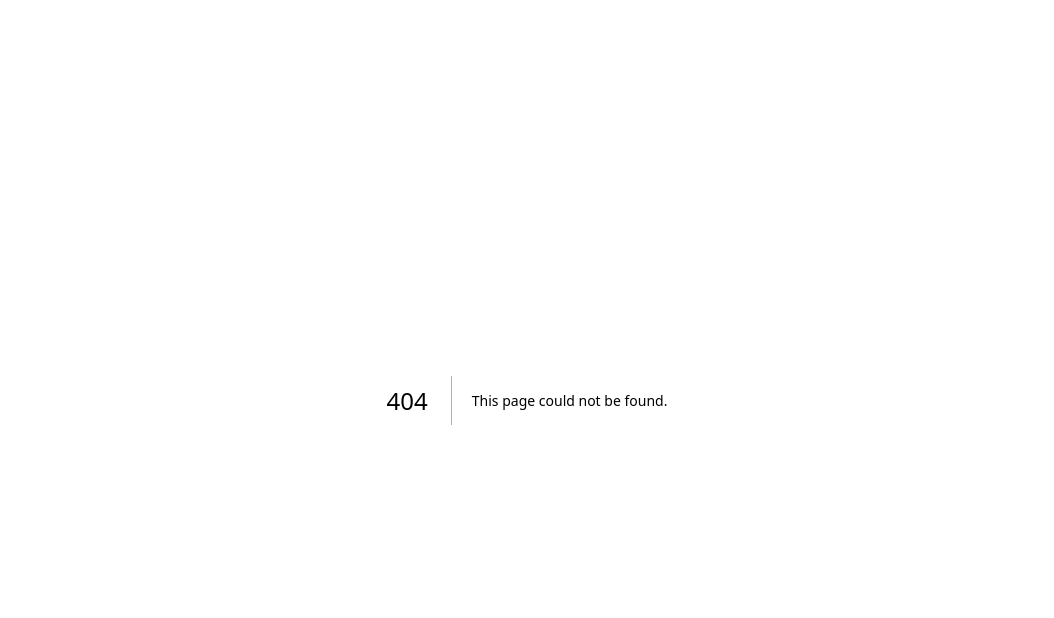
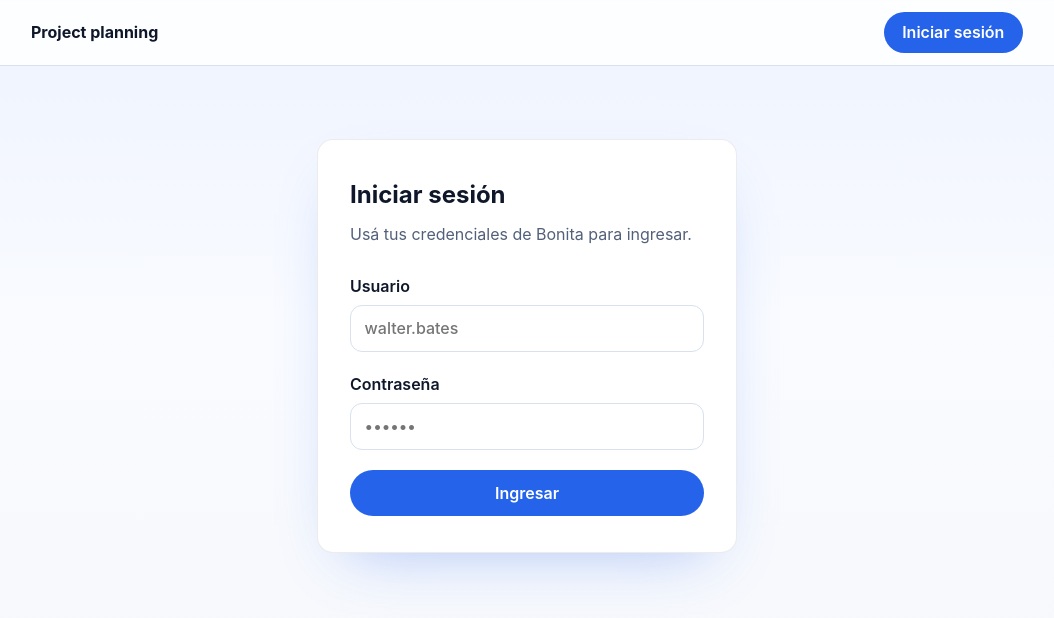
Before and after one commit to Matgc04/dssd-2025, a Next.js app: page /login in a window 1280 px wide. Before the commit this address had no page. Shown: the top 618 px of the page, without its empty margins (113-1167 px from the left). Built offline with nearby package versions, Linux system fonts and the light colour scheme; no server answers.

Commit message:
agrego pagina de login y un navbar basico

```diff
--- a/app/api/login/route.js
+++ b/app/api/login/route.js
@@ -1,27 +1,43 @@
-import { cookies } from 'next/headers';
+import { cookies } from "next/headers";
 import { NextResponse } from "next/server";
 import { store } from "@/lib/store";
 import { newSid } from "@/lib/sessionStore";
 
-export async function GET(request) {
-    const BONITA = process.env.BONITA_URL || "http://172.28.224.1:8080" //yo puse esta ip porque con WSL me arma quilombo con localhost
+const BONITA =
+  process.env.BONITA_URL || "http://172.28.224.1:8080"; // yo puse esta ip porque con WSL me arma quilombo con localhost
 
-    const username = "walter.bates"
-    const password = "bpm"
+export async function POST(request) {
+  let payload;
+  try {
+    payload = await request.json();
+  } catch (err) {
+    return NextResponse.json({ error: "Invalid JSON payload" }, { status: 400 });
+  }
+
+  const username = payload?.username?.trim();
+  const password = payload?.password;
+
+  if (!username || !password) {
+    return NextResponse.json({ error: "Se necesita usuario y contraseña" }, { status: 400 });
+  }
 
   // 1) Login en Bonita
   const loginRes = await fetch(`${BONITA}/bonita/loginservice`, {
     method: "POST",
     headers: {
       "Content-Type": "application/x-www-form-urlencoded",
-        "Accept": "*/*",
+      Accept: "*/*",
     },
     body: new URLSearchParams({ username, password }).toString(),
     redirect: "manual",
   });
 
   if (!loginRes.ok) {
-      return NextResponse.json({ error: "Login en Bonita falló" }, { status: loginRes.status });
+    //console.log("Login en Bonita falló", loginRes.status, loginRes.headers);
+    return NextResponse.json(
+      { error: "Login en Bonita falló" },
+      { status: loginRes.status === 401 ? 401 : 500 }
+    );
   }
 
   const raw =
@@ -56,12 +72,16 @@ export async function GET(request) {
 
   // 2) crear SID y guardar en store con TTL
   const sid = newSid();
-  await store.set(sid, {
+  await store.set(
+    sid,
+    {
       jsessionId: jsession,
       csrfToken,
       bonitaBase: BONITA,
       user: username,
-  }, 25 * 60);
+    },
+    25 * 60
+  );
 
   // setear cookie opaca para el cliente
   const cookieStore = await cookies();
@@ -75,5 +95,12 @@ export async function GET(request) {
 
   console.log("Guardé sesión SID:", sid);
 
-  return NextResponse.json({ ok: true });
+  return NextResponse.json({ ok: true, user: username });
 }
+
+export async function GET() {
+  return NextResponse.json(
+    { error: "Use POST with credentials" },
+    { status: 405, headers: { Allow: "POST" } }
+  );
+}
--- a/app/globals.css
+++ b/app/globals.css
@@ -51,3 +51,193 @@ a {
 a:hover {
   text-decoration: underline;
 }
+
+.app-navbar {
+  position: sticky;
+  top: 0;
+  z-index: 100;
+  background: rgba(255, 255, 255, 0.85);
+  border-bottom: 1px solid var(--border);
+  backdrop-filter: blur(12px);
+}
+
+.app-navbar__inner {
+  margin: 0 auto;
+  max-width: 1040px;
+  display: flex;
+  align-items: center;
+  justify-content: space-between;
+  padding: 0.75rem 1.5rem;
+}
+
+.app-navbar__brand {
+  font-size: 1rem;
+  font-weight: 700;
+  color: var(--text);
+  display: inline-flex;
+  align-items: center;
+  gap: 0.5rem;
+}
+
+.app-navbar__actions {
+  display: flex;
+  align-items: center;
+  gap: 0.75rem;
+}
+
+.app-navbar__button {
+  display: inline-flex;
+  align-items: center;
+  justify-content: center;
+  padding: 0.45rem 1.1rem;
+  border-radius: 999px;
+  border: 1px solid transparent;
+  background: var(--primary);
+  color: var(--surface);
+  font-weight: 600;
+  cursor: pointer;
+  transition: background 0.2s ease, transform 0.15s ease;
+  text-decoration: none;
+}
+
+.app-navbar__button:hover:not(:disabled) {
+  background: var(--primary-hover);
+  text-decoration: none;
+}
+
+.app-navbar__button:disabled {
+  opacity: 0.6;
+  cursor: not-allowed;
+}
+
+.app-navbar__button--ghost {
+  background: transparent;
+  color: var(--text);
+  border-color: var(--border-strong);
+}
+
+.app-navbar__button--ghost:hover:not(:disabled) {
+  background: var(--surface-muted);
+  border-color: var(--border);
+}
+
+.app-main {
+  margin: 0 auto;
+  max-width: 1040px;
+  padding: 2.5rem 1.5rem 4rem;
+}
+
+.auth-container {
+  display: flex;
+  justify-content: center;
+  align-items: center;
+  min-height: 60vh;
+}
+
+.auth-card {
+  width: min(100%, 420px);
+  padding: 2.25rem 2rem;
+  background: var(--surface);
+  border-radius: 16px;
+  border: 1px solid rgba(15, 23, 42, 0.08);
+  box-shadow: 0 24px 60px -30px rgba(37, 99, 235, 0.4);
+}
+
+.auth-title {
+  font-size: 1.5rem;
+  margin: 0 0 0.5rem;
+}
+
+.auth-subtitle {
+  margin: 0 0 1.75rem;
+  color: var(--text-muted);
+}
+
+.auth-form {
+  display: grid;
+  gap: 1.25rem;
+}
+
+.auth-field {
+  display: grid;
+  gap: 0.35rem;
+  font-weight: 600;
+}
+
+.auth-field input {
+  border-radius: 12px;
+  border: 1px solid var(--border);
+  padding: 0.65rem 0.85rem;
+  font-weight: 500;
+  color: var(--text);
+  background: var(--surface);
+  transition: border-color 0.2s ease, box-shadow 0.2s ease;
+}
+
+.auth-field input:focus {
+  outline: none;
+  border-color: var(--primary);
+  box-shadow: 0 0 0 3px rgba(37, 99, 235, 0.15);
+}
+
+.auth-submit {
+  display: inline-flex;
+  align-items: center;
+  justify-content: center;
+  border-radius: 999px;
+  border: none;
+  background: var(--primary);
+  color: var(--surface);
+  font-weight: 600;
+  padding: 0.65rem 1.2rem;
+  cursor: pointer;
+  transition: background 0.2s ease;
+  text-decoration: none;
+}
+
+.auth-submit:hover:not(:disabled) {
+  background: var(--primary-hover);
+  text-decoration: none;
+}
+
+.auth-submit:disabled {
+  opacity: 0.6;
+  cursor: not-allowed;
+}
+
+.auth-error {
+  margin: 0 0 1rem;
+  padding: 0.65rem 0.85rem;
+  border-radius: 10px;
+  background: rgba(220, 38, 38, 0.12);
+  color: var(--danger);
+  font-weight: 600;
+}
+
+.home-hero {
+  display: grid;
+  gap: 1.5rem;
+}
+
+.home-title {
+  font-size: clamp(2rem, 3vw + 1rem, 2.75rem);
+  margin: 0;
+}
+
+.home-lead {
+  max-width: 580px;
+  font-size: 1.05rem;
+  color: var(--text-muted);
+  line-height: 1.7;
+}
+
+.home-actions {
+  display: grid;
+  gap: 0.75rem;
+  align-items: center;
+}
+
+.home-secondary {
+  margin: 0;
+  color: var(--text-muted);
+}
--- a/app/layout.js
+++ b/app/layout.js
@@ -1,14 +1,25 @@
 import "./globals.css";
+import NavBar from "@/components/NavBar";
+import { cookies } from "next/headers";
+import { store } from "@/lib/store";
 
 export const metadata = {
   title: "Project planning",
   description: "Gestión de proyectos y planificaciones",
 };
 
-export default function RootLayout({ children }) {
+export default async function RootLayout({ children }) {
+  const cookieStore = await cookies();
+  const sid = cookieStore.get("sid")?.value;
+  const session = sid ? await store.get(sid) : null;
+  const isAuthenticated = Boolean(session);
+
   return (
-    <html lang="en">
-      <body>{children}</body>
+    <html lang="es">
+      <body>
+        <NavBar isAuthenticated={isAuthenticated} />
+        <main className="app-main">{children}</main>
+      </body>
     </html>
   );
 }
--- /dev/null
+++ b/app/login/page.jsx
@@ -0,0 +1,90 @@
+"use client";
+
+import { useState } from "react";
+import { useRouter } from "next/navigation";
+
+export default function LoginPage() {
+  const router = useRouter();
+  const [username, setUsername] = useState("");
+  const [password, setPassword] = useState("");
+  const [error, setError] = useState("");
+  const [submitting, setSubmitting] = useState(false);
+
+  async function handleSubmit(event) {
+    event.preventDefault();
+    if (submitting) return;
+
+    if (!username.trim() || !password.trim()) {
+      setError("El usuario y la contraseña son obligatorios.");
+      return;
+    }
+
+    setError("");
+    setSubmitting(true);
+
+    try {
+      const res = await fetch("/api/login", {
+        method: "POST",
+        headers: { "Content-Type": "application/json" },
+        body: JSON.stringify({ username, password }),
+      });
+
+      const json = await res.json().catch(() => null);
+
+      if (res.status === 401) {
+        throw new Error("Usuario o contraseña incorrectos.");
+      }
+
+      if (!res.ok || json?.error) {
+        throw new Error(json?.error || "El inicio de sesión falló, intenta de nuevo.");
+      }
+
+      router.push("/");
+      router.refresh();
+    } catch (err) {
+      console.error("Login falló", err);
+      setError(err.message || "Login falló");
+    } finally {
+      setSubmitting(false);
+    }
+  }
+
+  return (
+    <section className="auth-container">
+      <div className="auth-card">
+        <h1 className="auth-title">Iniciar sesión</h1>
+        <p className="auth-subtitle">Usá tus credenciales de Bonita para ingresar.</p>
+
+        {error ? <p className="auth-error">{error}</p> : null}
+
+        <form className="auth-form" onSubmit={handleSubmit}>
+          <label className="auth-field">
+            <span>Usuario</span>
+            <input
+              type="text"
+              value={username}
+              onChange={(event) => setUsername(event.target.value)}
+              autoComplete="username"
+              placeholder="walter.bates"
+            />
+          </label>
+
+          <label className="auth-field">
+            <span>Contraseña</span>
+            <input
+              type="password"
+              value={password}
+              onChange={(event) => setPassword(event.target.value)}
+              autoComplete="current-password"
+              placeholder="••••••"
+            />
+          </label>
+
+          <button type="submit" className="auth-submit" disabled={submitting}>
+            {submitting ? "Ingresando..." : "Ingresar"}
+          </button>
+        </form>
+      </div>
+    </section>
+  );
+}
--- /dev/null
+++ b/components/NavBar.jsx
@@ -0,0 +1,53 @@
+"use client";
+
+import Link from "next/link";
+import { useRouter } from "next/navigation";
+import { useState } from "react";
+
+export default function NavBar({ isAuthenticated }) {
+  const router = useRouter();
+  const [submitting, setSubmitting] = useState(false);
+
+  async function handleLogout() {
+    if (submitting) return;
+    setSubmitting(true);
+    try {
+      const res = await fetch("/api/logout", { method: "GET" });
+      const json = await res.json().catch(() => null);
+      if (!res.ok || json?.error) {
+        console.error(json?.error || `Request failed with status ${res.status}`);
+      }
+      router.refresh();
+    } catch (err) {
+      console.error("Logout error", err);
+    } finally {
+      setSubmitting(false);
+    }
+  }
+
+  return (
+    <header className="app-navbar">
+      <div className="app-navbar__inner">
+        <Link href="/" className="app-navbar__brand">
+          Project planning
+        </Link>
+        <nav className="app-navbar__actions" aria-label="Primary">
+          {isAuthenticated ? (
+            <button
+              type="button"
+              className="app-navbar__button app-navbar__button--ghost"
+              onClick={handleLogout}
+              disabled={submitting}
+            >
+              {submitting ? "Cerrando sesión..." : "Cerrar sesión"}
+            </button>
+          ) : (
+            <Link href="/login" className="app-navbar__button">
+              Iniciar sesión
+            </Link>
+          )}
+        </nav>
+      </div>
+    </header>
+  );
+}
--- a/lib/bonita.js
+++ b/lib/bonita.js
@@ -22,9 +22,12 @@ export async function bonitaFetch(path, init) {
   if (!headers.has("Content-Type") && init?.body && !(init.body instanceof FormData)) {
     headers.set("Content-Type", "application/json");
   }
-
+  try {
   const res = await fetch(url, { ...init, headers, redirect: "manual" });
-
+  } catch (err) {
+    console.error("Error en fetch a Bonita:", err);
+    throw err;
+  }
   // Si expira (401/403), podrías: 1) relogin y reintentar, o 2) borrar sess y 401 al cliente.
   if (res.status === 401 || res.status === 403) {
     // opcional: await store.del(sid)
```
Also changed, not shown: app/page.js (+10 -46 lines). Lines whose indentation alone changed are shown as unchanged.
